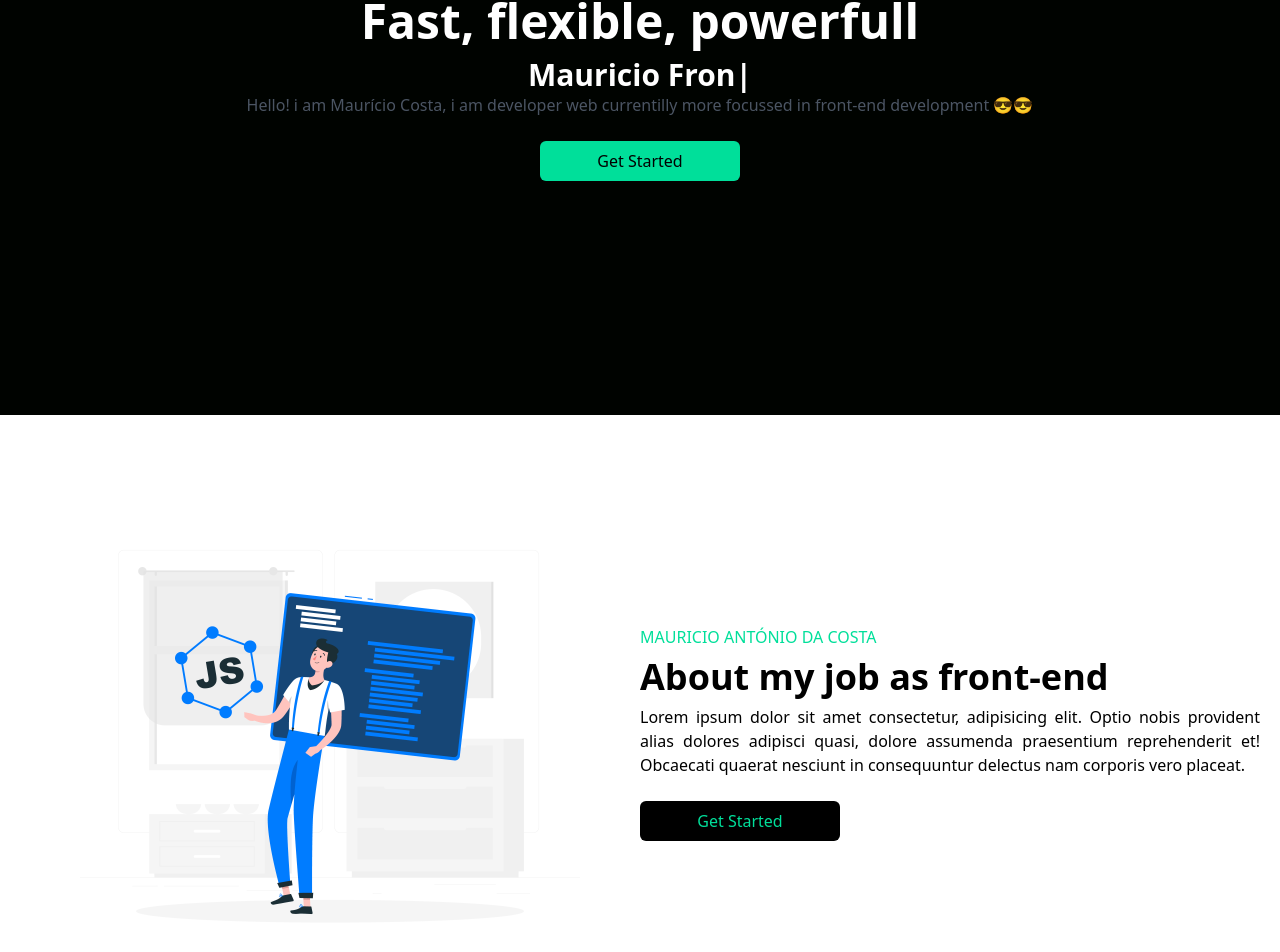
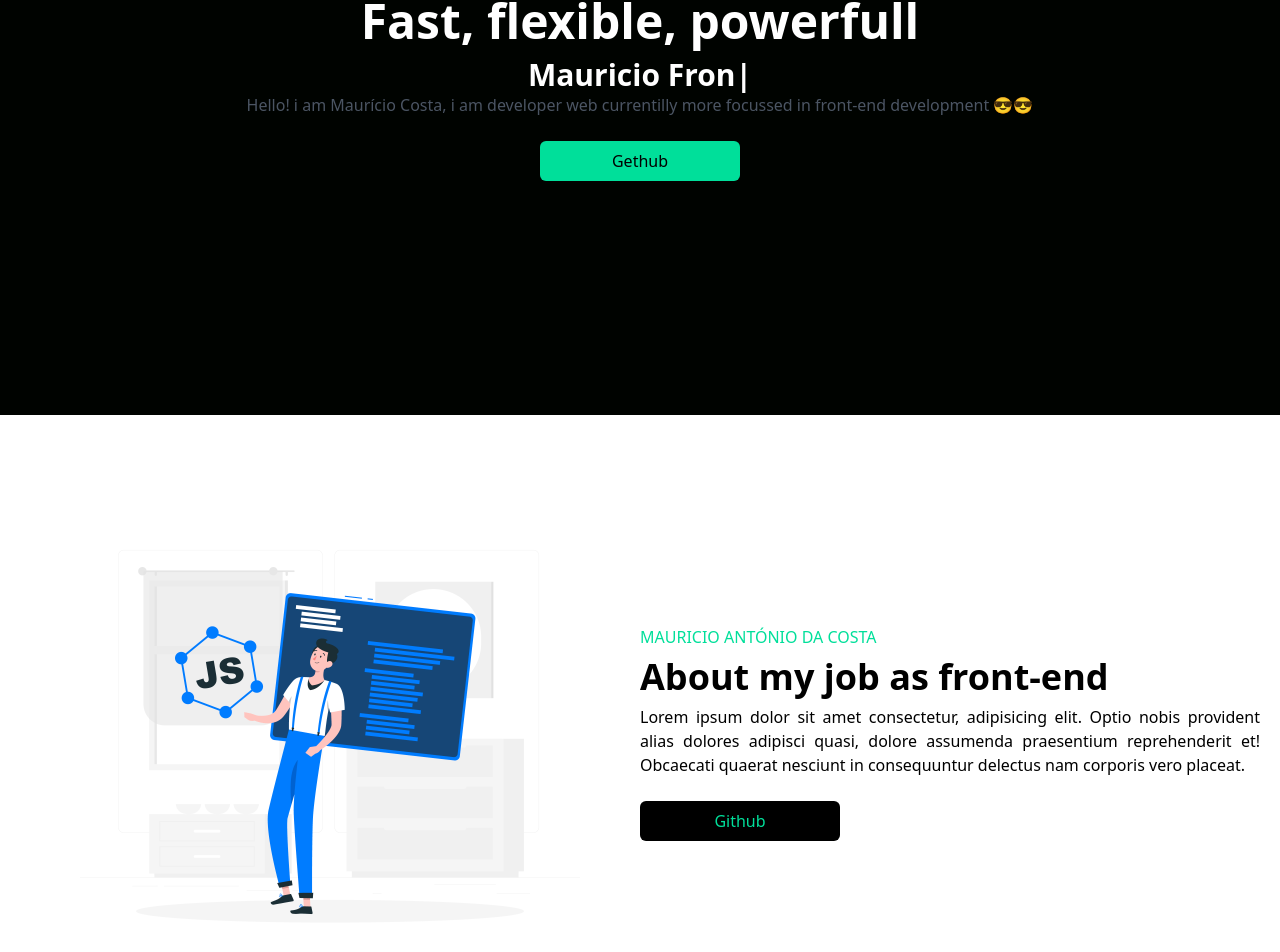
Before and after one commit to mauriciocosta404/portifolio, a React (Create React App) app: page / in a window 1280 px wide. Shown: the part 385-1337 px from the top of the page. Built offline with nearby package versions, Linux system fonts and the light colour scheme.

Commit message:
feat: adicionando link do github

```diff
--- a/src/components/analytics.tsx
+++ b/src/components/analytics.tsx
@@ -14,7 +14,7 @@ const Analytics = ({ nav, setNav }: NavProps)=>{
                     <p className='text-[#00df9a]'>MAURICIO ANTÓNIO DA COSTA</p>
                     <h1 className='md:text-4xl sm:text-3xl text-2xl font-bold py-2'>About my job as front-end</h1>
                     <p className='text-justify'>Lorem ipsum dolor sit amet consectetur, adipisicing elit. Optio nobis provident alias dolores adipisci quasi, dolore assumenda praesentium reprehenderit et! Obcaecati quaerat nesciunt in consequuntur delectus nam corporis vero placeat.</p>
-                 <button className='bg-black text-[#00df9a] w-[200px] rounded-md mx-auto  md:mx-0 font-medium my-6 p-2'>Get Started</button>
+                 <button className='bg-black text-[#00df9a] w-[200px] rounded-md mx-auto  md:mx-0 font-medium my-6 p-2'><a href="https://github.com/menezescosta">Github</a></button>
                 </div>
             </div>
         </div>
--- a/src/components/hero.tsx
+++ b/src/components/hero.tsx
@@ -16,7 +16,7 @@ const Hero = ({ nav, setNav }: NavProps)=>{
                     <Typed className="md:text-3xl sm:text-1xl text-xl font-bold" strings={['Mauricio Front-End 😎']} typeSpeed={120} backSpeed={140} loop/>
                 </div>
                 <p className='md:text-1xl font-bold-300 text-gray-600'>Hello! i am Maurício Costa, i am developer web currentilly more focussed in front-end development 😎😎</p>
-                <button className='bg-[#00df9a] w-[200px] rounded-md mx-auto font-medium my-6 p-2 text-black'>Get Started</button>
+                <button className='bg-[#00df9a] w-[200px] rounded-md mx-auto font-medium my-6 p-2 text-black'><a href="https://github.com/menezescosta">Gethub</a></button>
             </div>
         </div>
     )
```
